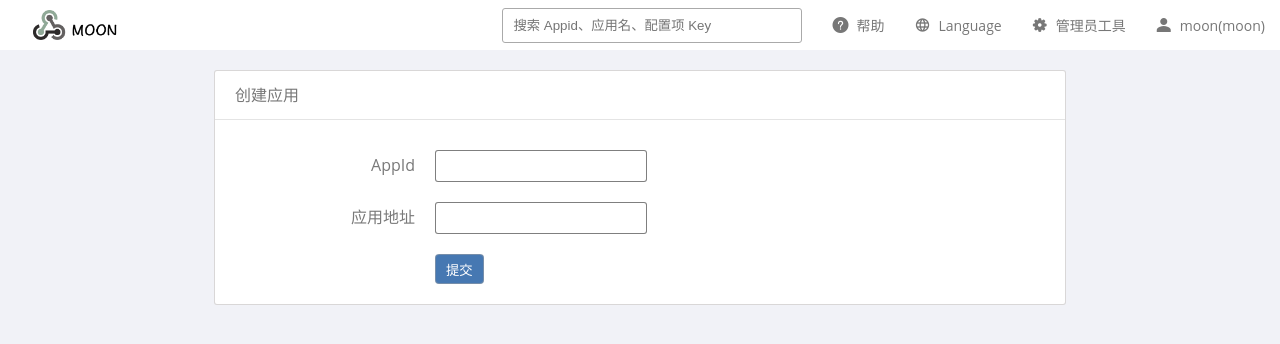
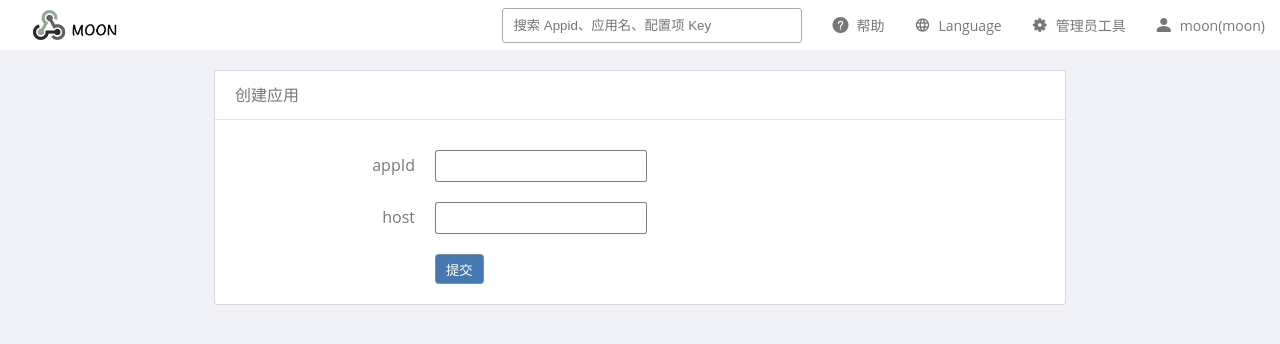
Before and after one commit to biluping/moon-web, a Vue app: page /appCreate in a window 1280 px wide. Shown: the top 344 px of the page. Built offline with nearby package versions, Linux system fonts and the light colour scheme.

Commit message:
add:动态更新

```diff
--- a/src/api/request.ts
+++ b/src/api/request.ts
@@ -11,8 +11,8 @@ export function getNameSpaceList(appid:string){
 }
 
 // 创建 app
-export function createOrUpdateApp(appid: string, appUrl: string){
-    return request.post('/app', {appid, appUrl})
+export function createOrUpdateApp(appid: string, host: string){
+    return request.post('/app', {appid, host})
 }
 
 // 删除 app
--- a/src/router/index.ts
+++ b/src/router/index.ts
@@ -3,7 +3,7 @@ import {createRouter, createWebHistory, RouteRecordRaw} from 'vue-router'
 const routes:Array<RouteRecordRaw> = [
     {
         path: "/",
-        component: ()=>import('../views/TestCss.vue')
+        redirect: "/index"
     },
     {
         name: 'login',
--- a/src/types/globle.d.ts
+++ b/src/types/globle.d.ts
@@ -1,6 +1,6 @@
 declare type MoonApp = {
     appid: string,
-    appUrl: string
+    host: string
 }
 
 declare type MoonConfig = {
--- a/src/views/TestCss.vue
+++ /dev/null
@@ -1,13 +0,0 @@
-<template>
-  <MoonHeader class="moon-header mb20"></MoonHeader>
-  <ConfigTable class="mb40"></ConfigTable>
-</template>
-
-<script lang="ts" setup>
-  import MoonHeader from '../components/head/MoonHeader.vue'
-  import ConfigTable from '../components/body/ConfigTable.vue'
-</script>
-
-<style lang="less" scoped>
-
-</style>
--- a/src/views/app/AppCreate.vue
+++ b/src/views/app/AppCreate.vue
@@ -2,8 +2,8 @@
   <div>
     <MoonHeader></MoonHeader>
     <MoonDialog title="创建应用" class="mt20">
-      <MoonInput :label-width="200" class="mb20" v-model="appid">AppId</MoonInput>
-      <MoonInput :label-width="200" class="mb20" v-model="appUrl">应用地址</MoonInput>
+      <MoonInput :label-width="200" class="mb20" v-model="appid">appId</MoonInput>
+      <MoonInput :label-width="200" class="mb20" v-model="host">host</MoonInput>
       <MoonBtn class="btn" type="blue" @click="submit">提交</MoonBtn>
     </MoonDialog>
   </div>
@@ -19,15 +19,15 @@
   import {useRouter} from "vue-router";
 
   let appid = ref("")
-  let appUrl = ref("")
+  let host = ref("")
 
   const router = useRouter();
 
   function submit(){
-    if (appid.value === '' || appUrl.value === ''){
+    if (appid.value === '' || host.value === ''){
       return
     }
-    createOrUpdateApp(appid.value, appUrl.value).then(res => {
+    createOrUpdateApp(appid.value, host.value).then(res => {
       router.push({name: 'app'})
     })
   }
--- a/src/views/app/Index.vue
+++ b/src/views/app/Index.vue
@@ -20,13 +20,13 @@
             <table>
               <tbody>
               <tr>
-                <th>Appid</th>
-                <th>应用地址</th>
+                <th>appid</th>
+                <th>host</th>
                 <th>操作</th>
               </tr>
               <tr v-for="(app, index) in appList" :id="index" @click="$router.push({name: 'config', params: {appid: app.appid}})">
                 <td>{{app.appid}}</td>
-                <td>{{app.appUrl}}</td>
+                <td>{{app.host}}</td>
                 <td>
                   <MoonBtn type="icon" icon="iconfont icon-tianxie" style="margin-right: 20%" @click.stop="editApp(index)"></MoonBtn>
                   <MoonBtn type="icon" icon="iconfont icon-cuowu" @click.stop="delApp(app.appid)"></MoonBtn>
@@ -41,7 +41,7 @@
     </main>
     <MoonDialog title="编辑应用" float @closeDialog="closeDialog" v-if="showDialog">
       <MoonInput :label-width="200" class="mb20" v-model="modifyApp.appid" disabled>AppId</MoonInput>
-      <MoonInput :label-width="200" class="mb20" v-model="modifyApp.appUrl">应用地址</MoonInput>
+      <MoonInput :label-width="200" class="mb20" v-model="modifyApp.host">host</MoonInput>
       <MoonBtn style="margin-left: 220px;" type="blue" @click="submit">提交</MoonBtn>
     </MoonDialog>
   </div>
@@ -56,7 +56,7 @@
   import {getAppList as getAppListApi, delApp as delAppApi, createOrUpdateApp} from "../../api/request";
 
   let appList = reactive<Array<MoonApp>>([])
-  let modifyApp = reactive({appid: '', appUrl: ''})
+  let modifyApp = reactive<MoonApp>({appid: '', host: ''})
   let showDialog = ref(false)
 
   // 获取app
@@ -78,19 +78,19 @@
   function editApp(index: number){
     showDialog.value = true
     modifyApp.appid = appList[index].appid
-    modifyApp.appUrl = appList[index].appUrl
+    modifyApp.host = appList[index].host
   }
 
   // 保存编辑结果
   function submit(){
-    if (modifyApp.appid === '' || modifyApp.appUrl === ''){
+    if (modifyApp.appid === '' || modifyApp.host === ''){
       return
     }
-    createOrUpdateApp(modifyApp.appid, modifyApp.appUrl).then(res => {
+    createOrUpdateApp(modifyApp.appid, modifyApp.host).then(res => {
       getAppList()
       closeDialog()
       modifyApp.appid = ''
-      modifyApp.appUrl = ''
+      modifyApp.host = ''
     })
   }
 
@@ -98,7 +98,7 @@
   function closeDialog(){
     showDialog.value = false
     modifyApp.appid = ''
-    modifyApp.appUrl = ''
+    modifyApp.host = ''
   }
 
   //  初始化
```
